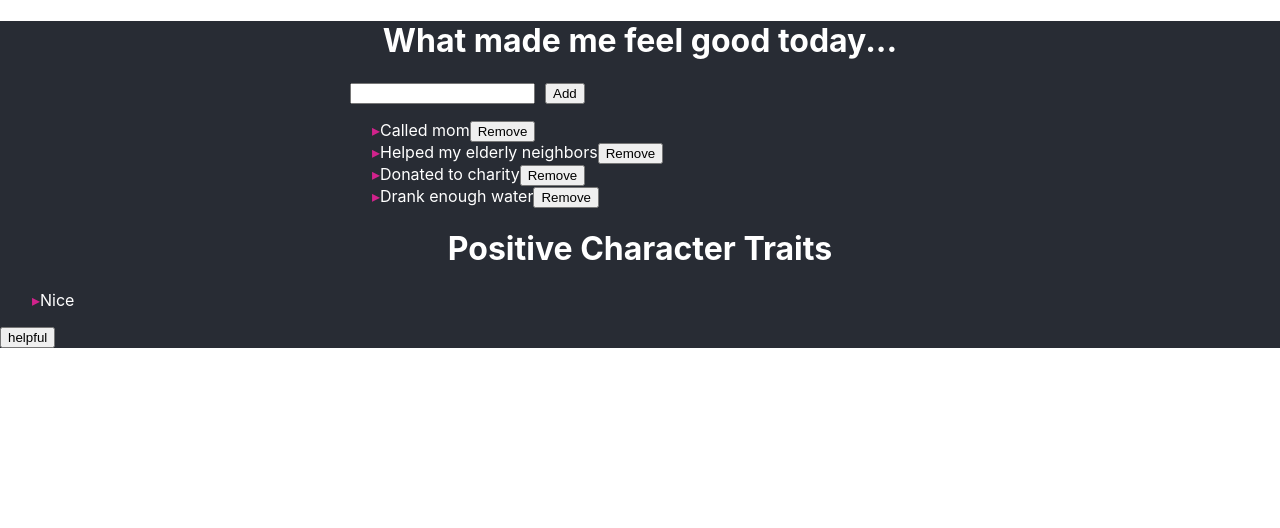
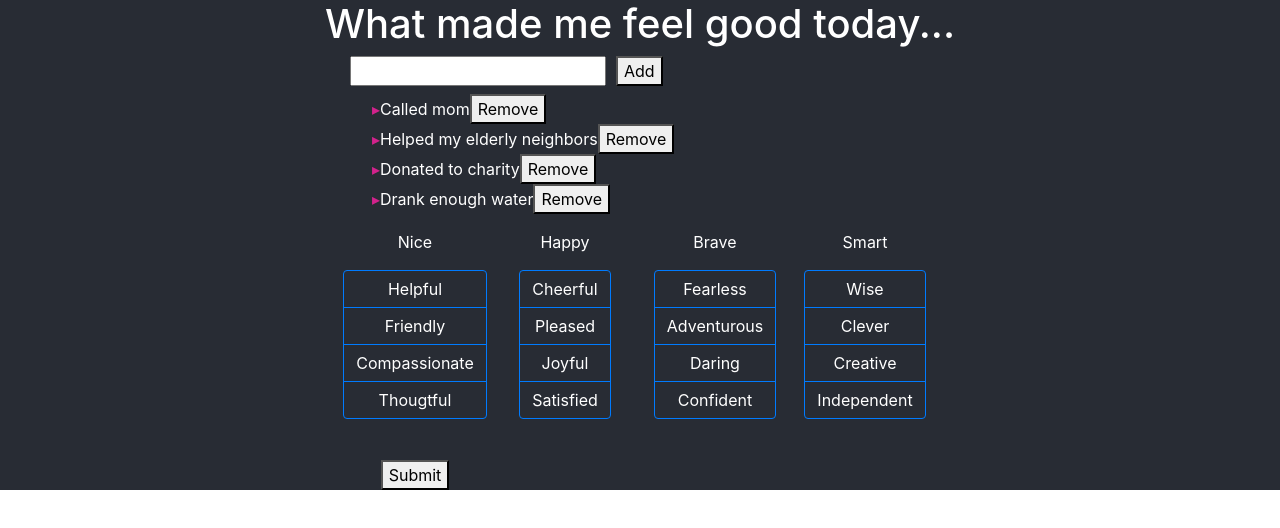
Before and after one commit to Mary0183/cognitive-app, a React (Create React App) app: page / in a window 1280 px wide. Shown: the top 528 px of the page. Built offline with nearby package versions, Linux system fonts and the light colour scheme.

Commit message:
Toggle checkbox button group done

```diff
--- a/package.json
+++ b/package.json
@@ -6,7 +6,9 @@
     "@testing-library/jest-dom": "^5.11.4",
     "@testing-library/react": "^11.1.0",
     "@testing-library/user-event": "^12.1.10",
+    "bootstrap": "^4.6.0",
     "react": "^17.0.1",
+    "react-bootstrap": "^1.4.3",
     "react-dom": "^17.0.1",
     "react-scripts": "4.0.1",
     "web-vitals": "^0.2.4"
--- a/src/App.js
+++ b/src/App.js
@@ -1,7 +1,8 @@
 import React, { useState } from "react";
 import ActionsDone from "./components/ActionsDone";
 import Form from "./components/Form";
-import CharacterTraits from "./components/CharacterTraits";
+import ToggleButtonTraits from "./components/ToggleButtonTraits";
+import "bootstrap/dist/css/bootstrap.min.css";
 
 import "./App.css";
 
@@ -14,6 +15,7 @@ let initialActions = [
 
 function App() {
   const [actions, setActions] = useState(initialActions);
+  const [isChecked, setIsChecked] = useState([]);
 
   function addAction(text) {
     //this is coming up from the Form to the App
@@ -25,6 +27,12 @@ function App() {
   function removeAction(indexToFilter) {
     const newList = actions.filter((action, index) => index !== indexToFilter);
     setActions(newList);
+  }
+
+  function activeCheckbox(value) {
+    console.log(value);
+    let checkedBoxes = { value };
+    setIsChecked((isChecked) => [...isChecked, checkedBoxes]);
   }
 
   return (
@@ -39,7 +47,7 @@ function App() {
         onRemove={(index) => removeAction(index)}
       />
 
-      <CharacterTraits />
+      <ToggleButtonTraits onChange={(value) => activeCheckbox(value)} />
     </div>
   );
 }
--- a/src/components/CharacterTraits.js
+++ /dev/null
@@ -1,15 +0,0 @@
-import React from "react";
-
-function CharacterTraits() {
-  return (
-    <>
-      <h1>Positive Character Traits</h1>
-      <ul>
-        <li>Nice</li>
-      </ul>
-      <button>helpful</button>
-    </>
-  );
-}
-
-export default CharacterTraits;
--- /dev/null
+++ b/src/components/ToggleButtonTraits.css
@@ -0,0 +1,32 @@
+.btn-group-vertical .positive-traits {
+  background-color: transparent;
+}
+.btn-group-vertical .positive-traits.focus {
+  background-color: transparent;
+}
+
+.proj-grid {
+  display: grid;
+  grid-template-columns: repeat(4, 1fr);
+  grid-template-rows: 230px;
+  width: 600px;
+  margin-left: 40px;
+  margin: 0 auto;
+  justify-items: center;
+}
+
+p {
+  text-align: center;
+}
+
+.btn-primary:not(:disabled):not(.disabled).active.nice {
+  background-color: rgb(109, 255, 72);
+}
+
+.btn-primary:not(:disabled):not(.disabled).active.happy {
+  background-color: rgb(255, 184, 52);
+}
+
+.btn-primary:not(:disabled):not(.disabled).active.brave {
+  background-color: rgb(232, 236, 0);
+}
--- /dev/null
+++ b/src/components/ToggleButtonTraits.js
@@ -0,0 +1,128 @@
+import React from "react";
+import Button from "react-bootstrap/Button";
+import ToggleButtonGroup from "react-bootstrap/ToggleButtonGroup";
+import ToggleButton from "react-bootstrap/ToggleButton";
+import "./ToggleButtonTraits.css";
+
+function ToggleButtonTraits(props) {
+  return (
+    <>
+      <div className="proj-grid">
+        <div>
+          <p>Nice</p>
+          <ToggleButtonGroup
+            onChange={(values) => {
+              console.log(values);
+            }}
+            type="checkbox"
+            name="traits"
+            vertical="false"
+          >
+            <ToggleButton className="positive-traits nice" value={"helpful"}>
+              Helpful
+            </ToggleButton>
+            <ToggleButton className="positive-traits nice" value={"friendly"}>
+              Friendly
+            </ToggleButton>
+            <ToggleButton
+              className="positive-traits nice"
+              value={"compassionate"}
+            >
+              Compassionate
+            </ToggleButton>
+            <ToggleButton className="positive-traits nice" value={"thougtful"}>
+              Thougtful
+            </ToggleButton>
+          </ToggleButtonGroup>
+
+          {/*<Button type="submit">Submit</Button>*/}
+        </div>
+
+        <div>
+          <p>Happy</p>
+          <ToggleButtonGroup
+            onChange={(values) => {
+              console.log(values);
+            }}
+            type="checkbox"
+            name="traits"
+            vertical="false"
+          >
+            <ToggleButton className="positive-traits happy" value={"cheerful"}>
+              Cheerful
+            </ToggleButton>
+            <ToggleButton className="positive-traits happy" value={"pleased"}>
+              Pleased
+            </ToggleButton>
+            <ToggleButton className="positive-traits happy" value={"joyful"}>
+              Joyful
+            </ToggleButton>
+            <ToggleButton className="positive-traits happy" value={"satisfied"}>
+              Satisfied
+            </ToggleButton>
+          </ToggleButtonGroup>
+        </div>
+
+        <div>
+          <p>Brave</p>
+          <ToggleButtonGroup
+            onChange={(values) => {
+              console.log(values);
+            }}
+            type="checkbox"
+            name="traits"
+            vertical="false"
+          >
+            <ToggleButton className="positive-traits brave" value={"fearless"}>
+              Fearless
+            </ToggleButton>
+            <ToggleButton
+              className="positive-traits brave-traits brave"
+              value={"adventurous"}
+            >
+              Adventurous
+            </ToggleButton>
+            <ToggleButton className="positive-traits brave" value={"daring"}>
+              Daring
+            </ToggleButton>
+            <ToggleButton className="positive-traits brave" value={"confident"}>
+              Confident
+            </ToggleButton>
+          </ToggleButtonGroup>
+        </div>
+
+        <div>
+          <p>Smart</p>
+          <ToggleButtonGroup
+            onChange={(values) => {
+              console.log(values);
+            }}
+            type="checkbox"
+            name="traits"
+            vertical="false"
+          >
+            <ToggleButton className="positive-traits smart" value={"Wise"}>
+              Wise
+            </ToggleButton>
+            <ToggleButton className="positive-traits smart" value={"Clever"}>
+              Clever
+            </ToggleButton>
+            <ToggleButton className="positive-traits smart" value={"Creative"}>
+              Creative
+            </ToggleButton>
+            <ToggleButton
+              className="positive-traits smart"
+              value={"independent"}
+            >
+              Independent
+            </ToggleButton>
+          </ToggleButtonGroup>
+        </div>
+
+        <button id="submit-button">Submit</button>
+      </div>
+    </>
+  );
+}
+
+export default ToggleButtonTraits;
```
Also changed, not shown: src/components/ToggleButtonExample.js (added, +25 -0 lines), src/characterTraitsList.js (deleted), 2 other files (tests, documents, lock files or other folders).
